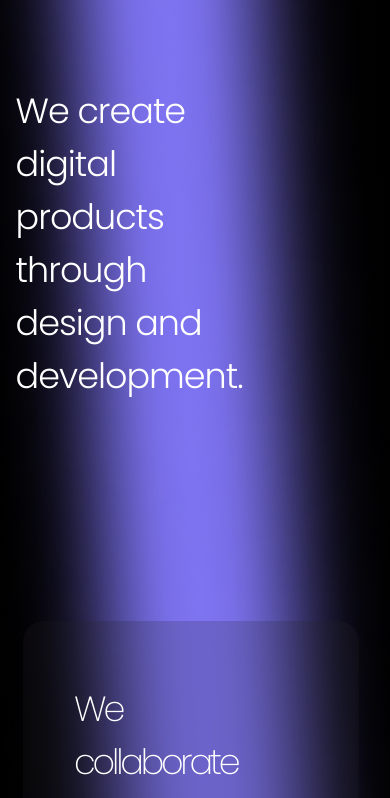
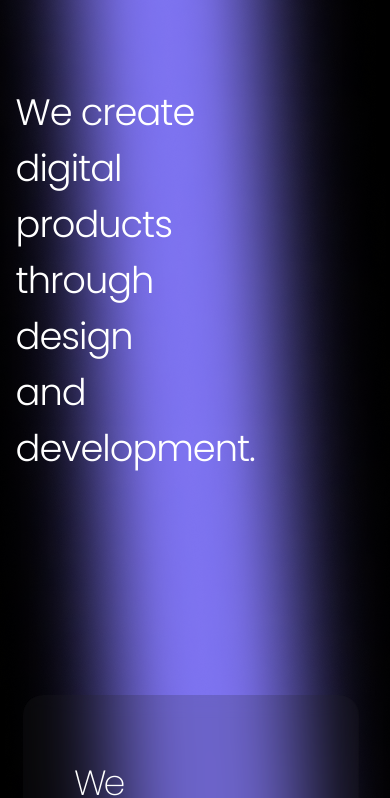
Before and after one commit to vishwashcv/cosblog-one, a plain HTML site: page index.html in a window 390 px wide. Shown: the part 68-866 px from the top of the page. Drawn offline with Linux system fonts and the light colour scheme.

Commit message:
commit 5

```diff
--- a/style.css
+++ b/style.css
@@ -313,7 +313,7 @@ nav {
     margin: 0 0vw 0 0;
   }
   .title {
-    font-size:  35px;
+    font-size:  230%;
     max-width: 80vw;
     margin: 2vh 4vw 26vh 4vw;
   }
```
